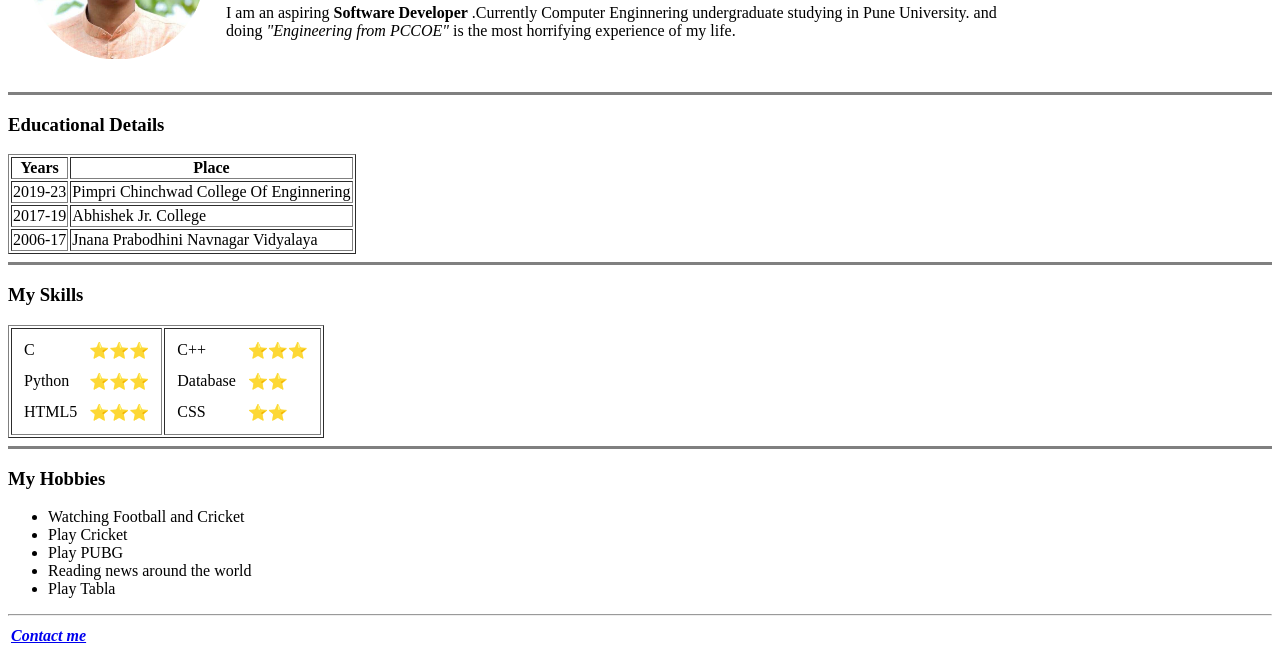
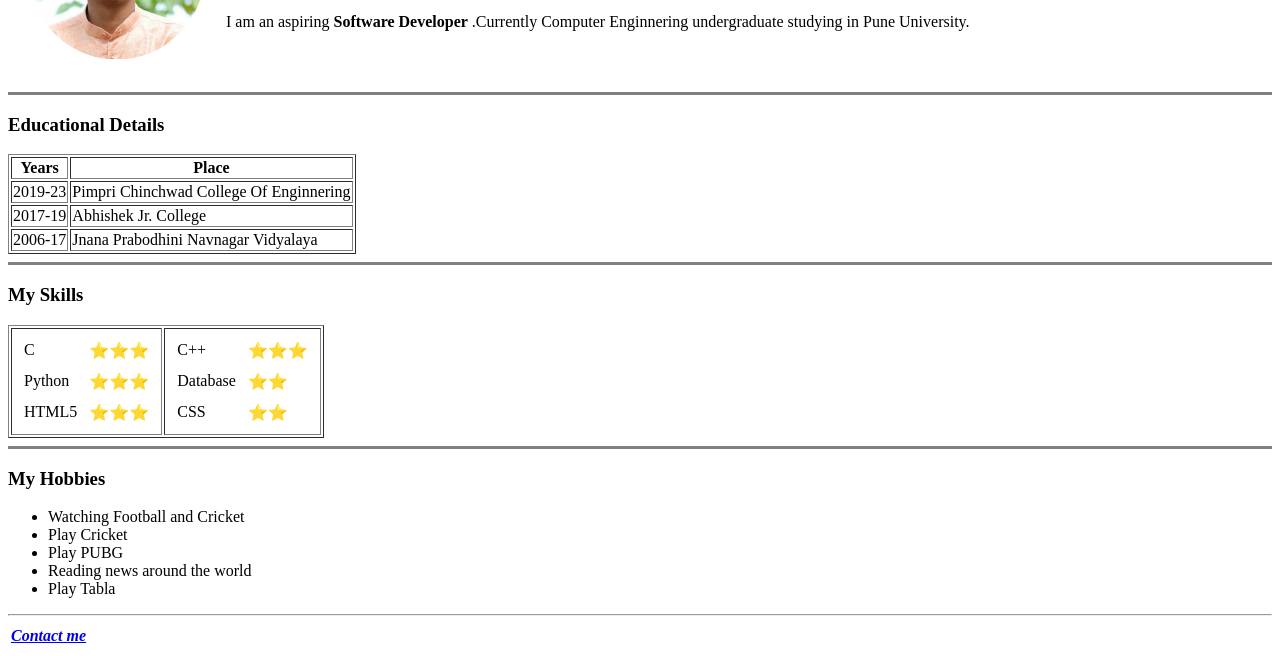
Before and after one commit to sumedh16/CV, a plain HTML site: page index.html in a window 1280 px wide. Shown: the part 145-801 px from the top of the page. Drawn offline with Linux system fonts and the light colour scheme.

Commit message:
updated index.html

```diff
--- a/index.html
+++ b/index.html
@@ -16,7 +16,6 @@
         <h1>Sumedh Jadhav</h1>
         <p><em><strong>Computer Enginner </strong> with honours in <strong>Data Science</strong></em></p>
         <p>I am an aspiring <strong>Software Developer</strong> .Currently Computer Enginnering undergraduate studying in Pune University.
-          and <br> doing <em>"Engineering from PCCOE"</em> is the most horrifying experience of my life.</p>
       </td>
     </tr>
   </table>
```
